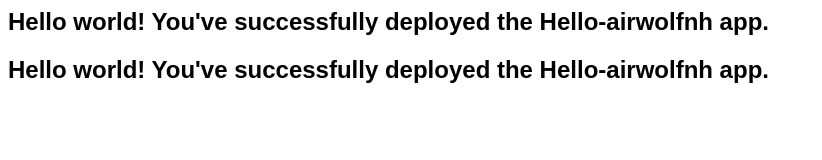
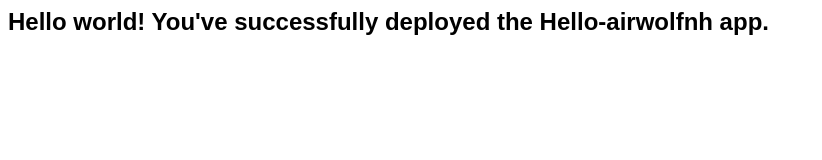
Before and after one commit to tsprasath/kubernetes-ci-cd-jenkins, a plain HTML site: page application/hello-airwolfnh/index.html in a window 1280 px wide. Shown: the whole page, without its empty margins (0-822 px from the left). Drawn offline with Linux system fonts and the light colour scheme.

Commit message:
Update index.html

```diff
--- a/application/hello-airwolfnh/index.html
+++ b/application/hello-airwolfnh/index.html
@@ -1,2 +1 @@
 <p><h2 style="font-family:sans-serif">Hello world! You've successfully deployed the Hello-airwolfnh app.</h2> </p>
-<p><h2 style="font-family:sans-serif">Hello world! You've successfully deployed the Hello-airwolfnh app.</h2> </p>
```
